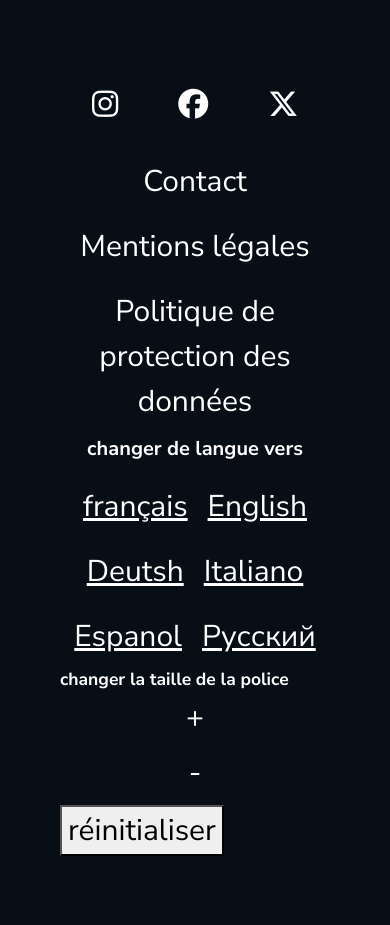
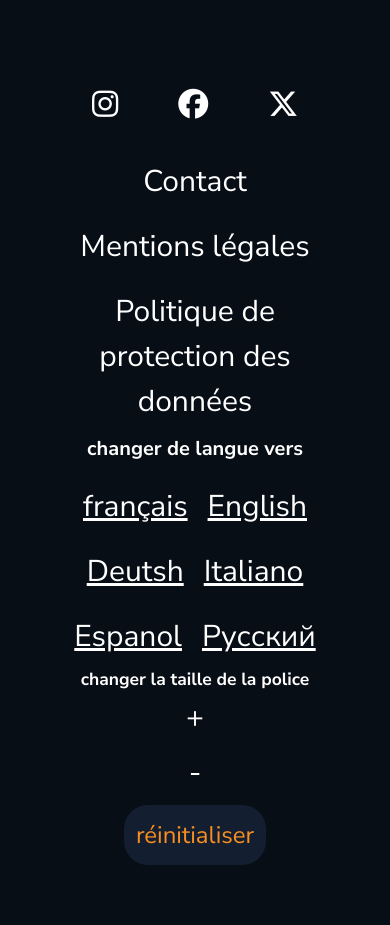
Before and after one commit to MrEloo/projet_soutenance_lanly, a PHP site: page / in a window 390 px wide. Shown: the part 3419-4344 px from the top of the page. Before the commit the page ends 4275 px from the top, so only its background shows below. Run offline with PHP 8.4, Linux system fonts and the light colour scheme; data comes from the database, SQL or seed files in the repository; data that the repository does not hold is empty; some web fonts are replaced.

Commit message:
fix button responsive

```diff
--- a/assets/css/index.css
+++ b/assets/css/index.css
@@ -413,6 +413,20 @@
         color: #FA8F21;
     }
 
+    #reset {
+        display: block;
+        margin: 0 auto;
+        border-radius: 1em;
+        border: none;
+        padding: 0.5em;
+        font-size: 0.8em;
+        background-color: #131F31;
+        color: #FA8F21;
+    }
+
+    .align {
+        text-align: center;
+    }
 
 
     /*****************************
--- a/templates/layout.html.twig
+++ b/templates/layout.html.twig
@@ -147,7 +147,7 @@
 						</article>
 					{% endblock %}
 					<article>
-						<h3>{{translator.translate("change_police")}}</h3>
+						<h3 class='align'>{{translator.translate("change_police")}}</h3>
 						<p id="increase">+</p>
 						<p id="decrease">-</p>
 						<button id="reset">{{translator.translate("reset_button")}}</button>
```
